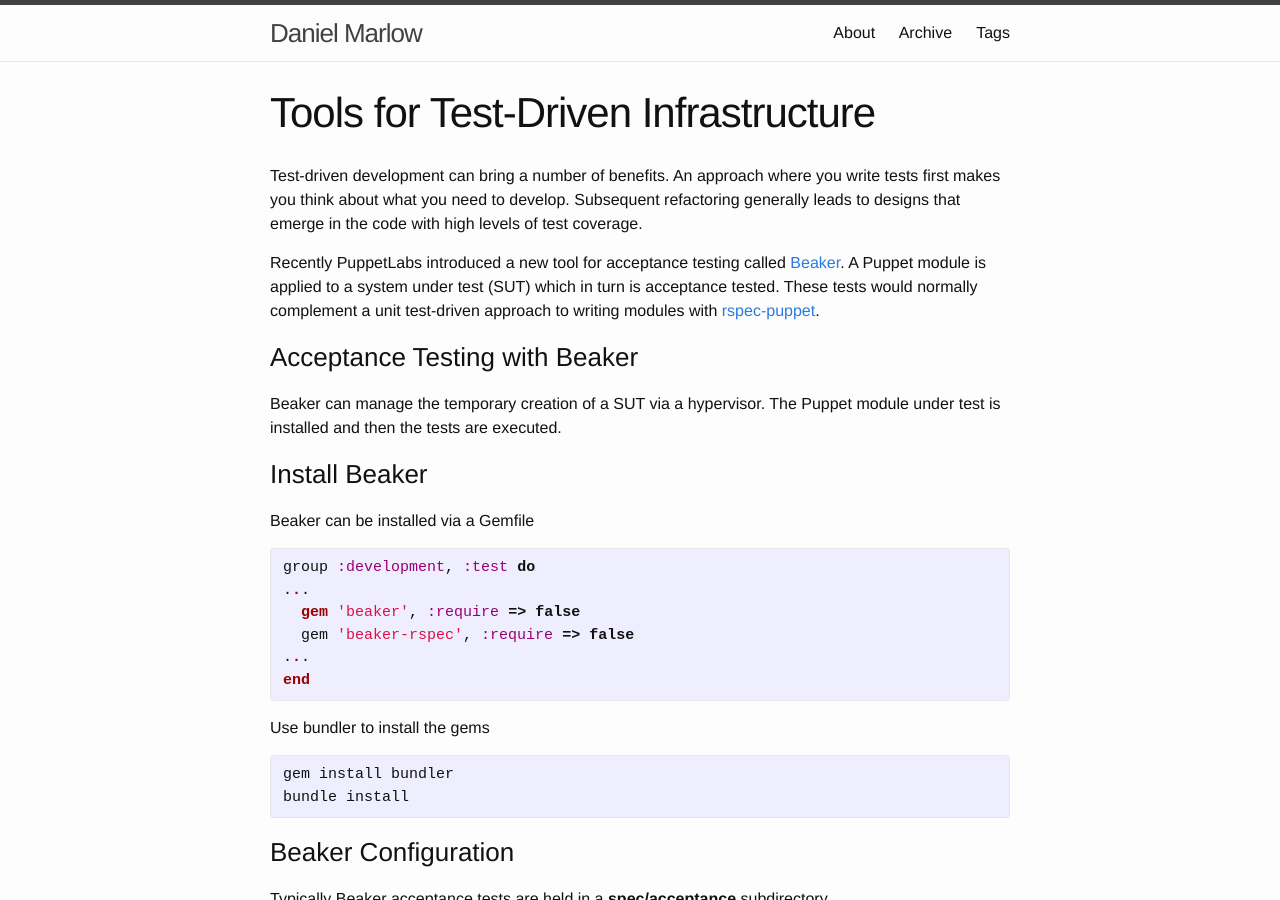
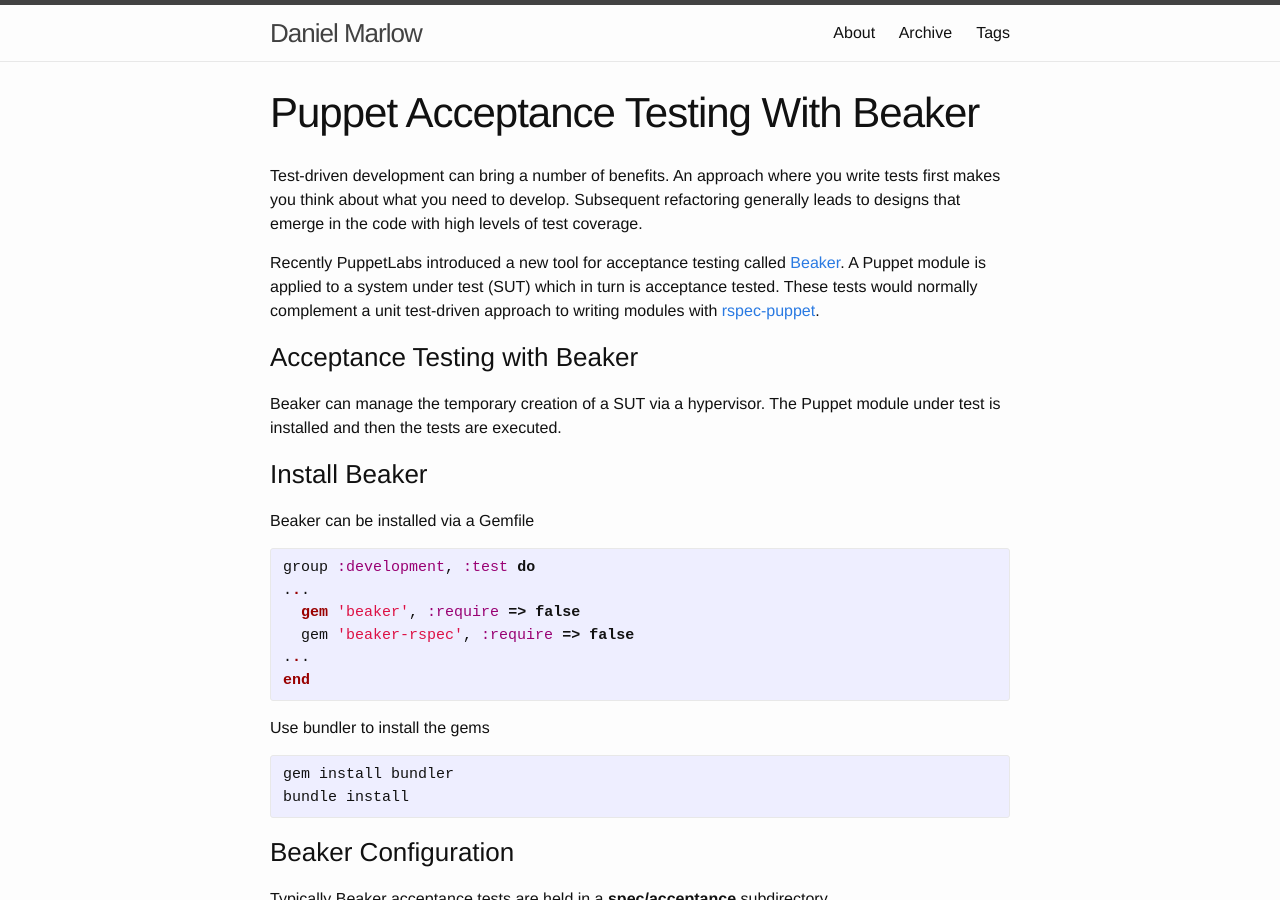
Before and after one commit to drm317/drm317.github.io, a Jekyll site: the page built from _posts/2014-11-23-puppet-acceptance-testing-with-beaker.md, in a window 1280 px wide and 900 px high. Built offline with Jekyll 4.4.1, drawn with Linux system fonts in a browser that asks for light colours.

Commit message:
Fixed one blog post

```diff
--- a/_posts/2014-11-23-puppet-acceptance-testing-with-beaker.md
+++ b/_posts/2014-11-23-puppet-acceptance-testing-with-beaker.md
@@ -1,6 +1,6 @@
 ---
 layout: page
-title: Tools for Test-Driven Infrastructure
+title: Puppet Acceptance Testing With Beaker
 tagline:
 categories:
 - blog
```
